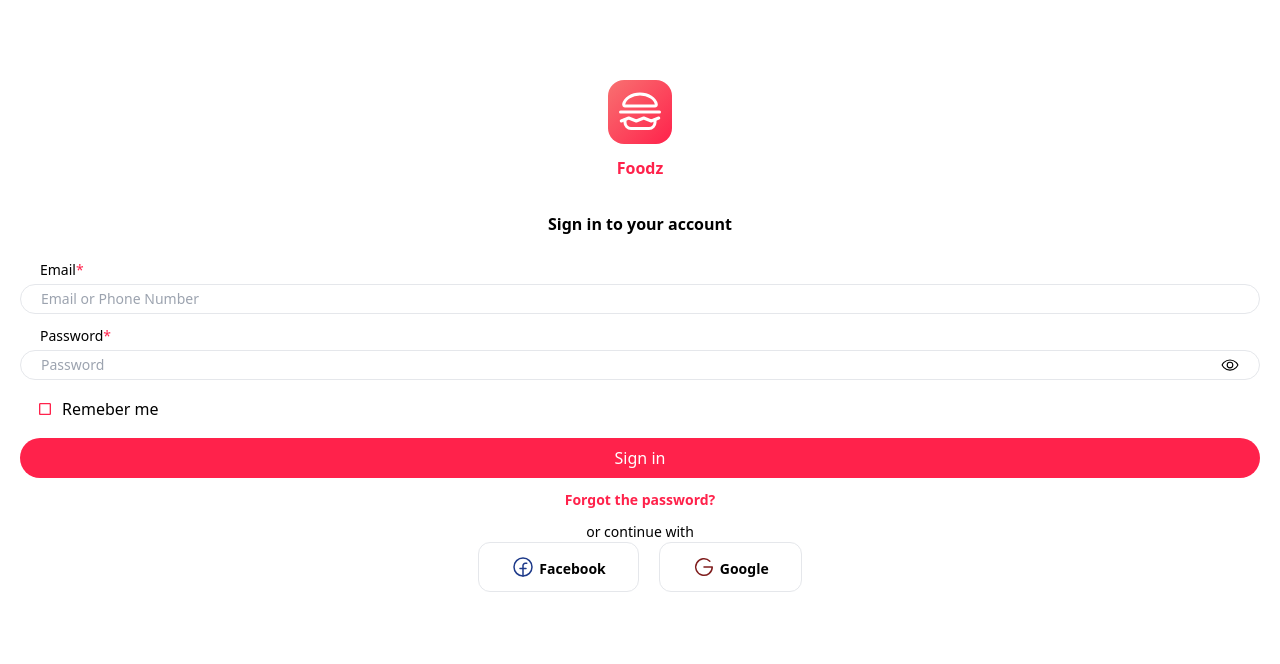
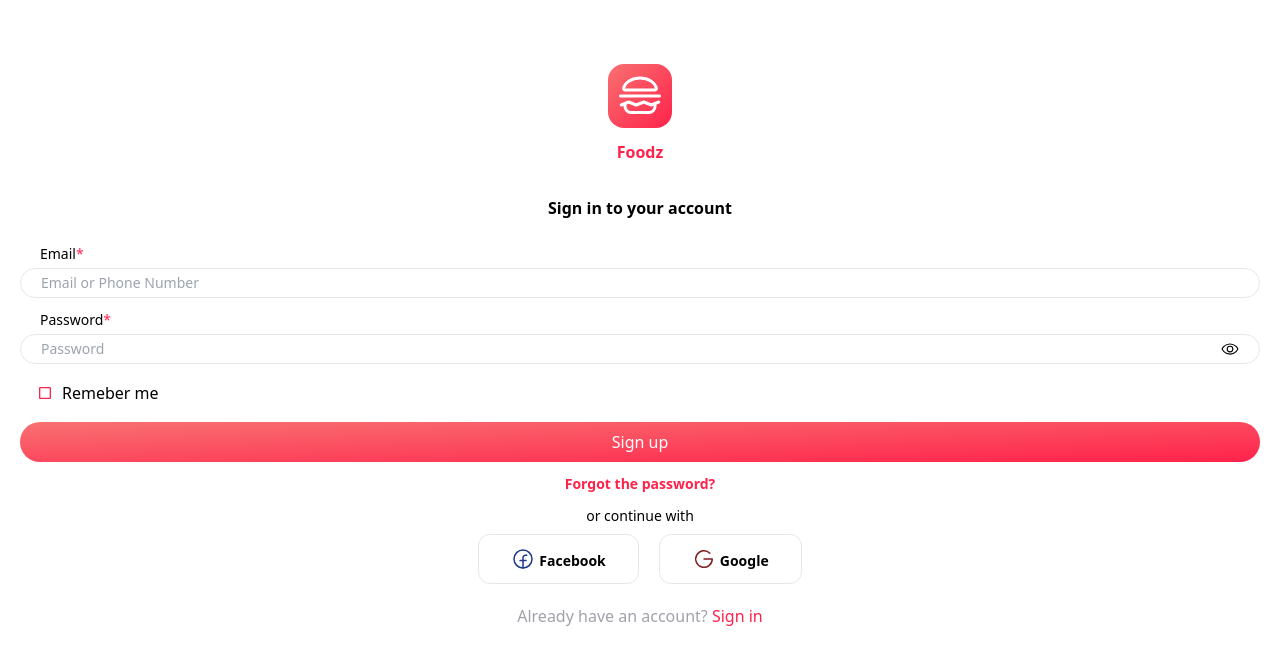
Before and after one commit to brunomaruya/Foodz, a Next.js app: page /login in a window 1280 px wide. Shown: the top 664 px of the page. Built offline with nearby package versions, Linux system fonts and the light colour scheme.

Commit message:
update password input

```diff
--- a/src/components/login/Form.tsx
+++ b/src/components/login/Form.tsx
@@ -1,16 +1,16 @@
 import { Checkbox } from '@mui/material';
-import {
-  Eye,
-  FacebookLogo,
-  FaceMask,
-  GoogleChromeLogo,
-  GoogleLogo,
-} from 'phosphor-react';
-import React from 'react';
+import { Eye, EyeSlash, FacebookLogo, GoogleLogo } from 'phosphor-react';
+import React, { useState } from 'react';
 
 import Link from 'next/link';
 
 export default function Form() {
+  const [isVisible, setIsVisible] = useState(false);
+
+  const handlePasswordVisibility = () => {
+    setIsVisible(!isVisible);
+  };
+
   return (
     <div className="px-5 mt-6 flex flex-col items-center gap-3">
       <form className="flex flex-col gap-3 w-full">
@@ -30,8 +30,18 @@
             Password<span className="text-primary-color">*</span>
           </label>
           <div className="border py-1 px-5 rounded-3xl text-sm flex items-center justify-between">
-            <input type="password" placeholder="Password" />
-            <Eye className="text-lg" />
+            <input
+              type={isVisible ? 'text' : 'password'}
+              placeholder="Password"
+            />
+            {isVisible ? (
+              <EyeSlash
+                onClick={handlePasswordVisibility}
+                className="text-lg"
+              />
+            ) : (
+              <Eye onClick={handlePasswordVisibility} className="text-lg" />
+            )}
           </div>
         </div>
 
@@ -49,16 +59,16 @@
           <label htmlFor="checkbox">Remeber me</label>
         </div>
         <input
-          className="bg-primary-color text-white py-2 rounded-3xl"
+          className="bg-primary text-white py-2 rounded-3xl"
           type="submit"
-          value="Sign in"
+          value="Sign up"
         />
       </form>
       <Link href="#" className="text-primary-color font-semibold text-sm">
         Forgot the password?
       </Link>
       <div className="flex flex-col items-center">
-        <span className="text-sm">or continue with</span>
+        <span className="text-sm mb-2">or continue with</span>
         <div className="flex gap-5 ">
           <button className="flex items-end gap-1 border py-3 px-8 rounded-xl">
             <FacebookLogo className="text-2xl text-blue-900 " />
@@ -70,6 +80,12 @@
           </button>
         </div>
       </div>
+      <div className="text-zinc-400 mt-2">
+        Already have an account?{' '}
+        <Link href="#" className="text-primary-color">
+          Sign in
+        </Link>
+      </div>
     </div>
   );
 }
--- a/src/components/login/LoginHeader.tsx
+++ b/src/components/login/LoginHeader.tsx
@@ -4,7 +4,7 @@
 export default function LoginHeader() {
   return (
     <header>
-      <div className="flex flex-col items-center gap-3 pt-20 mb-8">
+      <div className="flex flex-col items-center gap-3 pt-16 mb-8">
         <Logo width={'h-16'} height={'w-16'} />
         <span className="text-primary-color font-bold">Foodz</span>
       </div>
```
